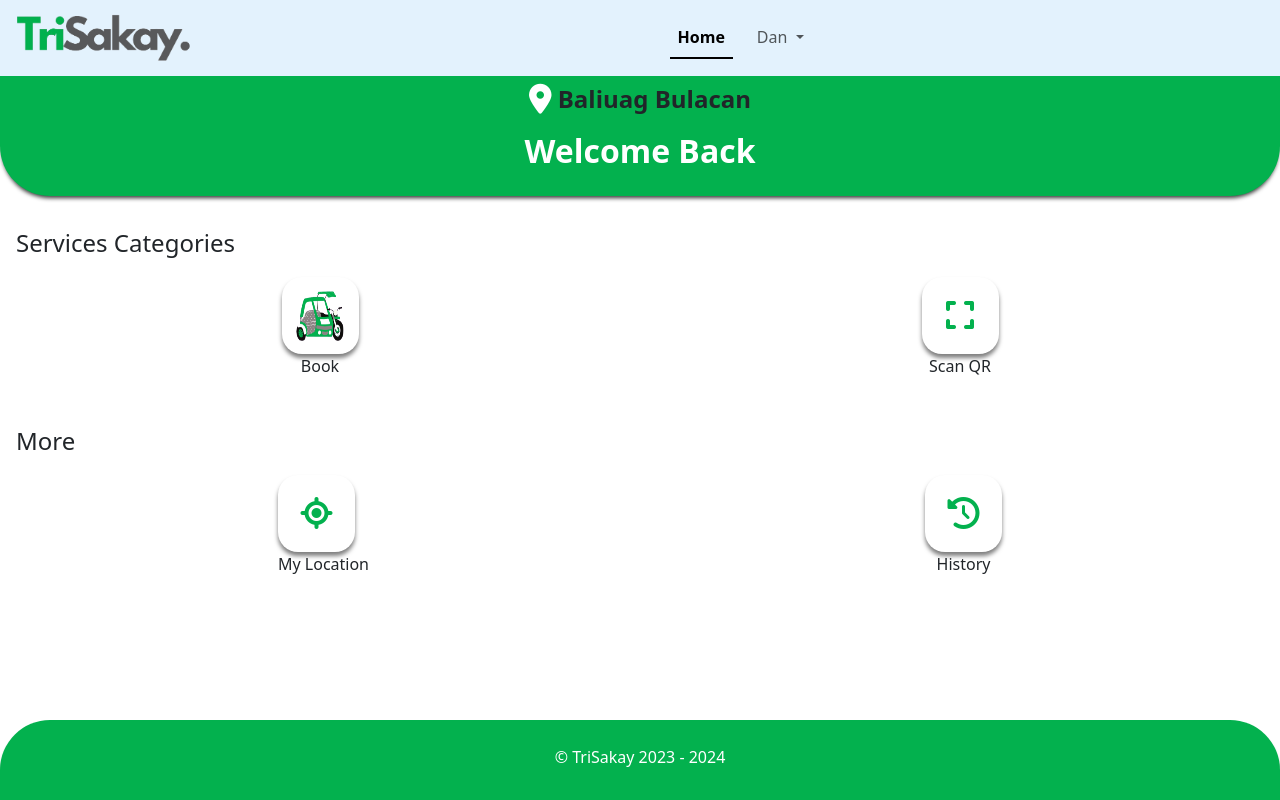
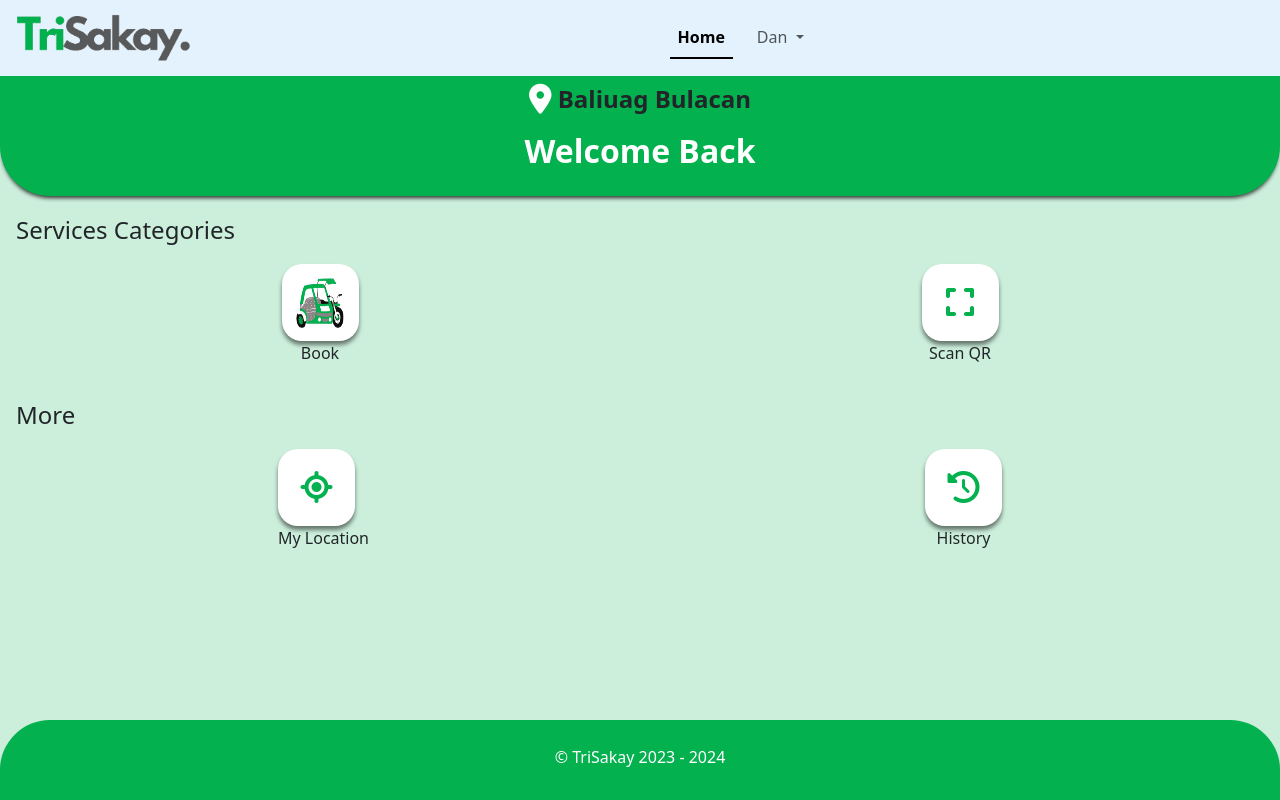
Before and after one commit to Dev-DanS/Dev-DanS.github.io, a PHP site: page / in a window 1280 px wide. Run offline with PHP 8.4, Linux system fonts and the light colour scheme; some libraries are stand-ins or nearby versions.

Commit message:
Add files via upload

```diff
--- a/css/cdashboard2.css
+++ b/css/cdashboard2.css
@@ -1,3 +1,6 @@
+body{
+    background-color: #ccefdc !important;
+}
 .panel {
   background-color: #03b14e;
   height: 15vh;
@@ -29,7 +32,7 @@
   font-size: 1.5rem;
   font-weight: 500;
   margin-left: 16px;
-  margin-top: 29px;
+  margin-top: 2vh;
 }
 
 .buttons {
@@ -60,7 +63,7 @@
 }
 
 .buttons .booking:hover {
-  background-color: #58595b;
+  background-color: #ccefdc;
 }
 
 .buttons .scan{
@@ -85,7 +88,7 @@
 }
 
 .buttons .scanqr:hover{
-    background-color: #58595B;
+    background-color: #ccefdc;
 }
 
 .footer {
```
